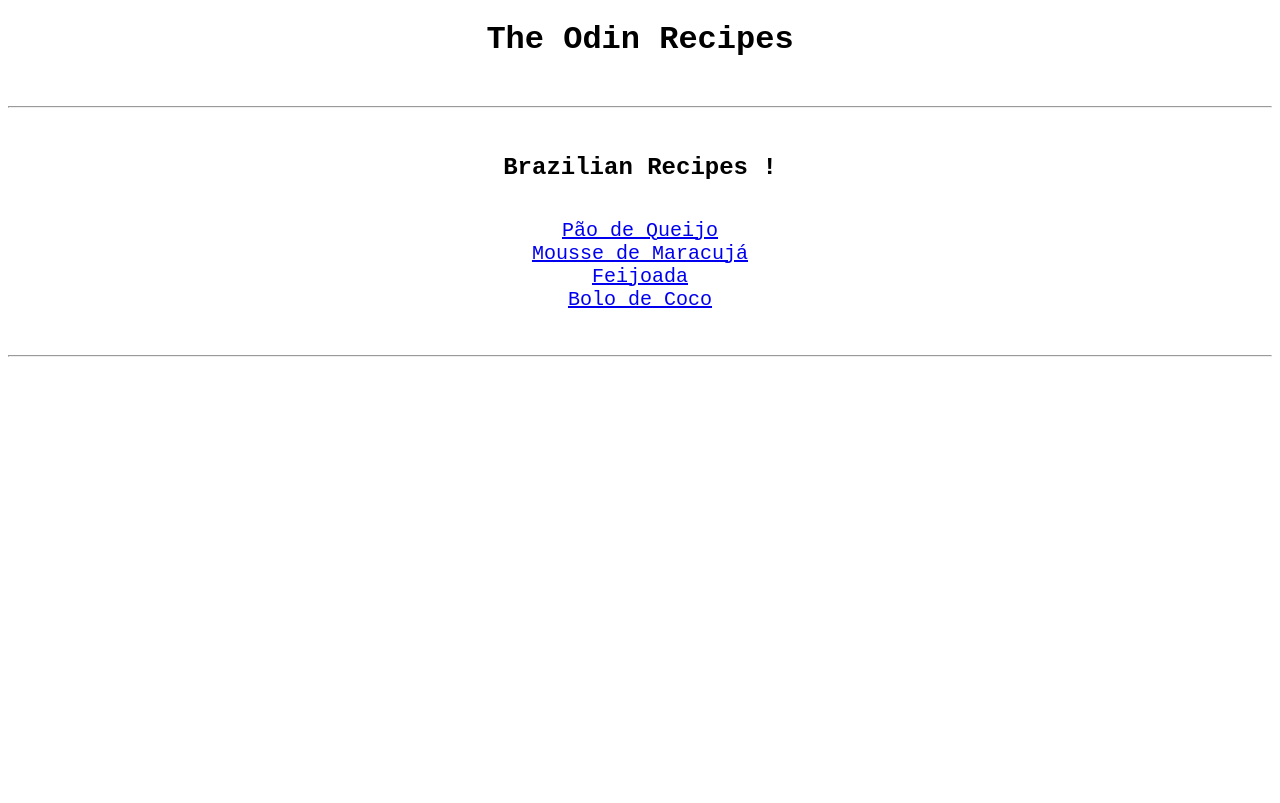
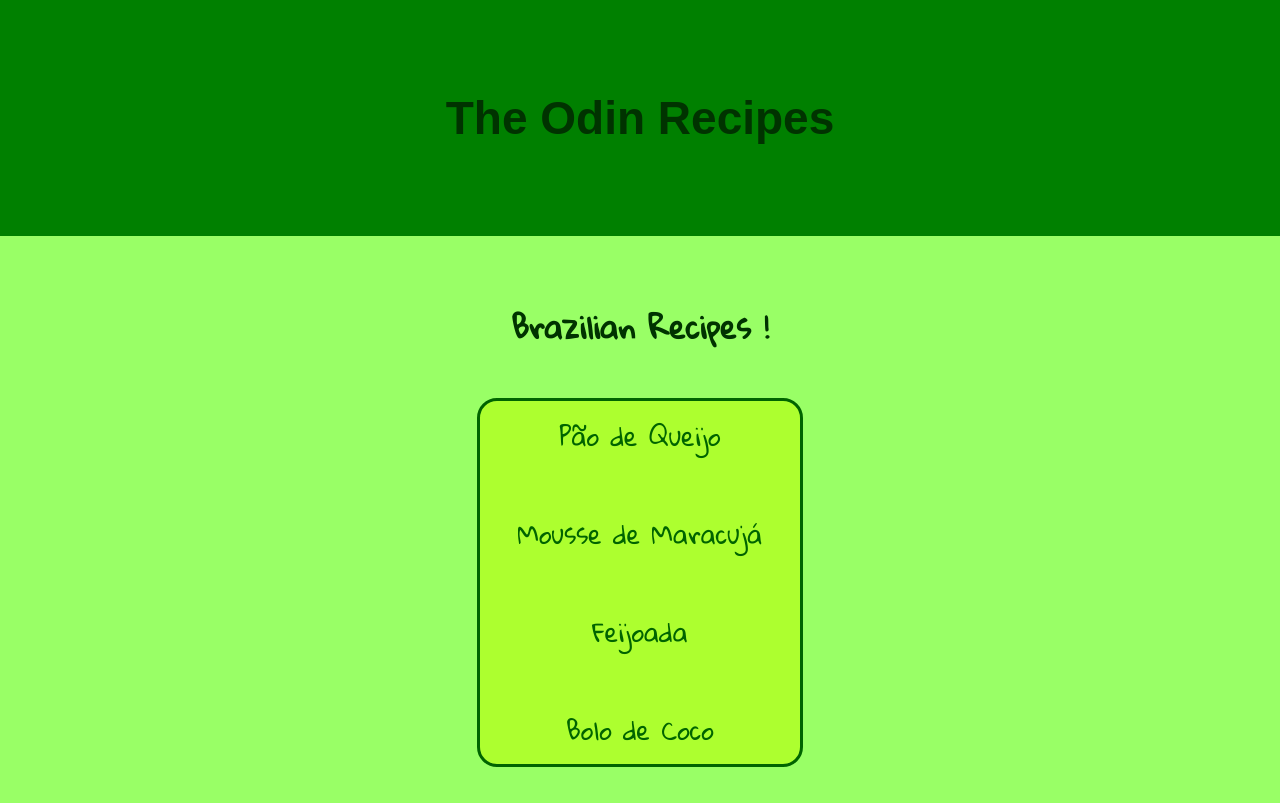
Before and after one commit to rotjar11/odin-recipes, a plain HTML site: page index.html in a window 1280 px wide. Drawn offline with Linux system fonts and the light colour scheme; a web font is replaced by a local one.

Commit message:
Added a bunch of css to the main page it looks real ugly but its all i have for now i will fix it and make it look better later

```diff
--- a/index.html
+++ b/index.html
@@ -5,15 +5,22 @@
     <meta name="viewport" content="width=device-width, initial-scale=1.0">
     <title>The Odin Recipes</title>
     <link rel="stylesheet" href="not.css">
+    <link rel="preconnect" href="https://fonts.googleapis.com">
+<link rel="preconnect" href="https://fonts.gstatic.com" crossorigin>
+<link href="https://fonts.googleapis.com/css2?family=Cinzel&family=Gloria+Hallelujah&display=swap" rel="stylesheet">
+<link rel="preconnect" href="https://fonts.googleapis.com">
+<link rel="preconnect" href="https://fonts.gstatic.com" crossorigin>
+<link href="https://fonts.googleapis.com/css2?family=Cinzel&family=Ysabeau+SC:wght@200&display=swap" rel="stylesheet">
 </head>
 <body>
+    <div id="odin">
     <h1>The Odin Recipes</h1>
+    </div>
     <br>
-    <hr>
     <br>
-    <h2>Brazilian Recipes !</h2>
+    <h2 class="braz">Brazilian Recipes !</h2>
     <br>
-    <div style="text-align: center; font-size:20px; font-family: 'Courier New', Courier, monospace;">
+    <div class="reci">
     <a href="recipes/pãodequeijo.html">Pão de Queijo</a>
     <br>
     <a href="recipes/moussedemaracuja.html">Mousse de Maracujá</a>
@@ -24,6 +31,6 @@
     </div>
     <br>
     <br>
-    <hr>
+
 </body>
 </html>
--- a/not.css
+++ b/not.css
@@ -1,23 +1,61 @@
-h1 {
-    font-family: 'Courier New', Courier, monospace;
+html, body {
+    margin: 0;
+    padding: 0;
+    height: 100%;
+
+}
+
+
+body{
+    background-color: #99FF66;
+}
+
+#odin{
+    font-family: 'Cinzel', serif;
+    font-family: 'Ysabeau SC', sans-serif;
     text-align: center;
+    width: 100%;
+    background-color: green;
+    padding: 60px 0;
+    box-sizing: border-box;
+    margin: 0;
+    font-size:23px;
+    color: #003300
 }
-p {
-    font-family: 'Courier New', Courier, monospace;
+.braz{
+    font-family: 'Cinzel', serif;
+font-family: 'Gloria Hallelujah', cursive;
     text-align: center;
+    color:#003300;
+    font-size: 30px;
 }
-h2 {
-    font-family: 'Courier New', Courier, monospace;
-    text-align: center;
-}
+
+
 .center {
     display: block;
     margin-left: auto;
     margin-right: auto;
     width: 25%;
 }
-li {
-    font-family: 'Courier New', Courier, monospace;
+.reci{
+    font-family: 'Cinzel', serif;
+    font-family: 'Gloria Hallelujah', cursive;
     text-align: center;
     list-style-type: none;
+    background-color: greenyellow;
+    border-style: solid;
+    border-radius: 20px;
+    color: darkgreen;
+    display: flex;
+    flex-direction: column;
+    justify-content: center;
+    align-items: center;
+    max-width: 300px;
+    padding: 10px;
+    margin: 0 auto;
+    font-size:25px;
 }
+.reci a {
+    text-decoration: none;
+    color: darkgreen;
+}
```
